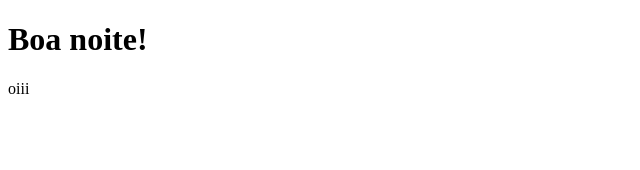
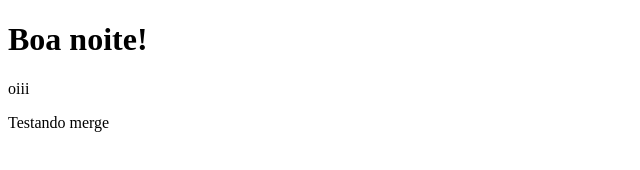
Before and after one commit to GuiMelo012x/git-teste1, a plain HTML site: page index.html in a window 1280 px wide. Shown: the whole page, without its empty margins (0-640 px from the left). Drawn offline with Linux system fonts and the light colour scheme.

Commit message:
testando merge

```diff
--- a/index.html
+++ b/index.html
@@ -8,5 +8,6 @@
 <body>
     <h1>Boa noite!</h1>
     <p> oiii</p>
+    <p>Testando merge</p>
 </body>
 </html>
```
